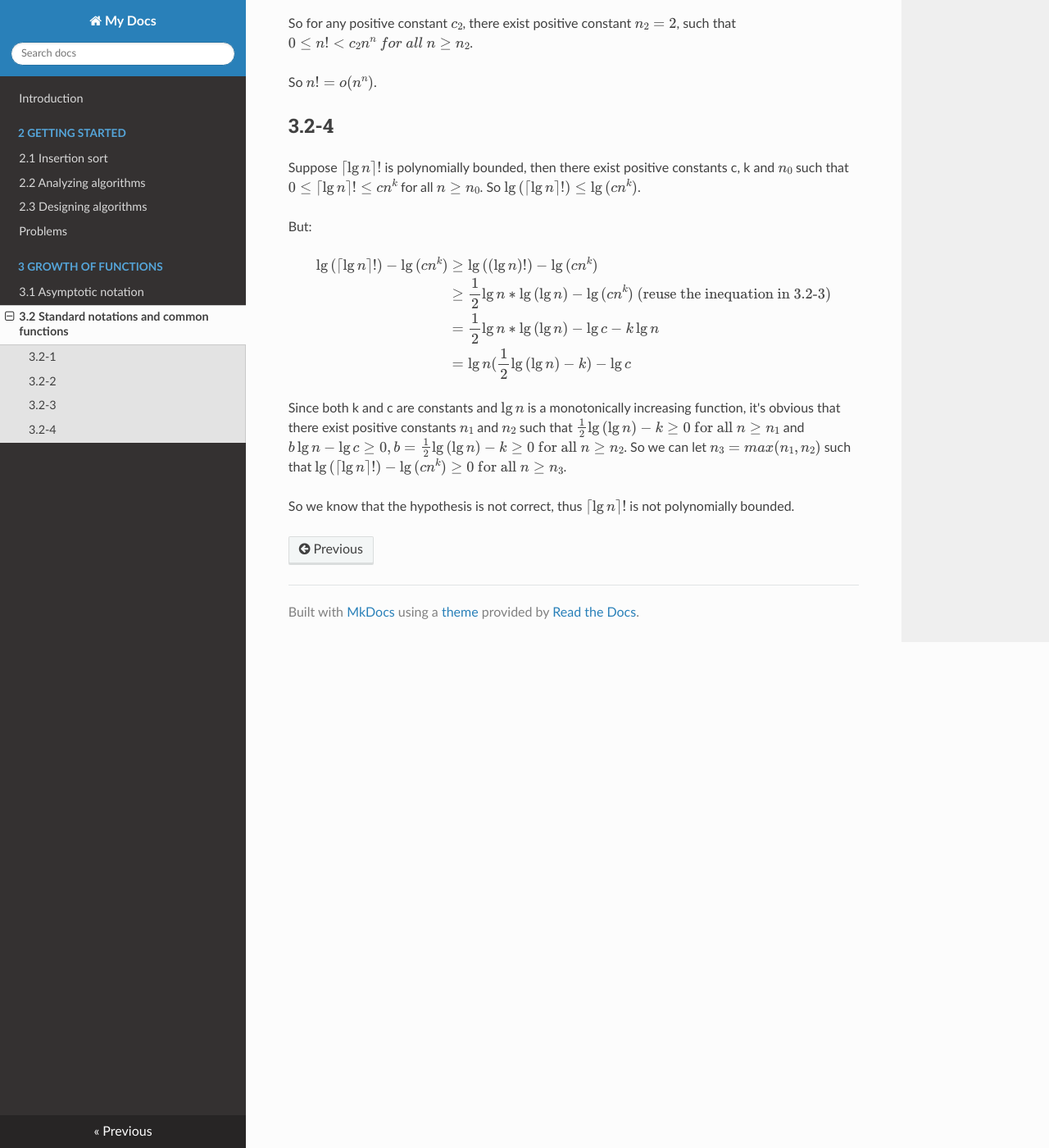
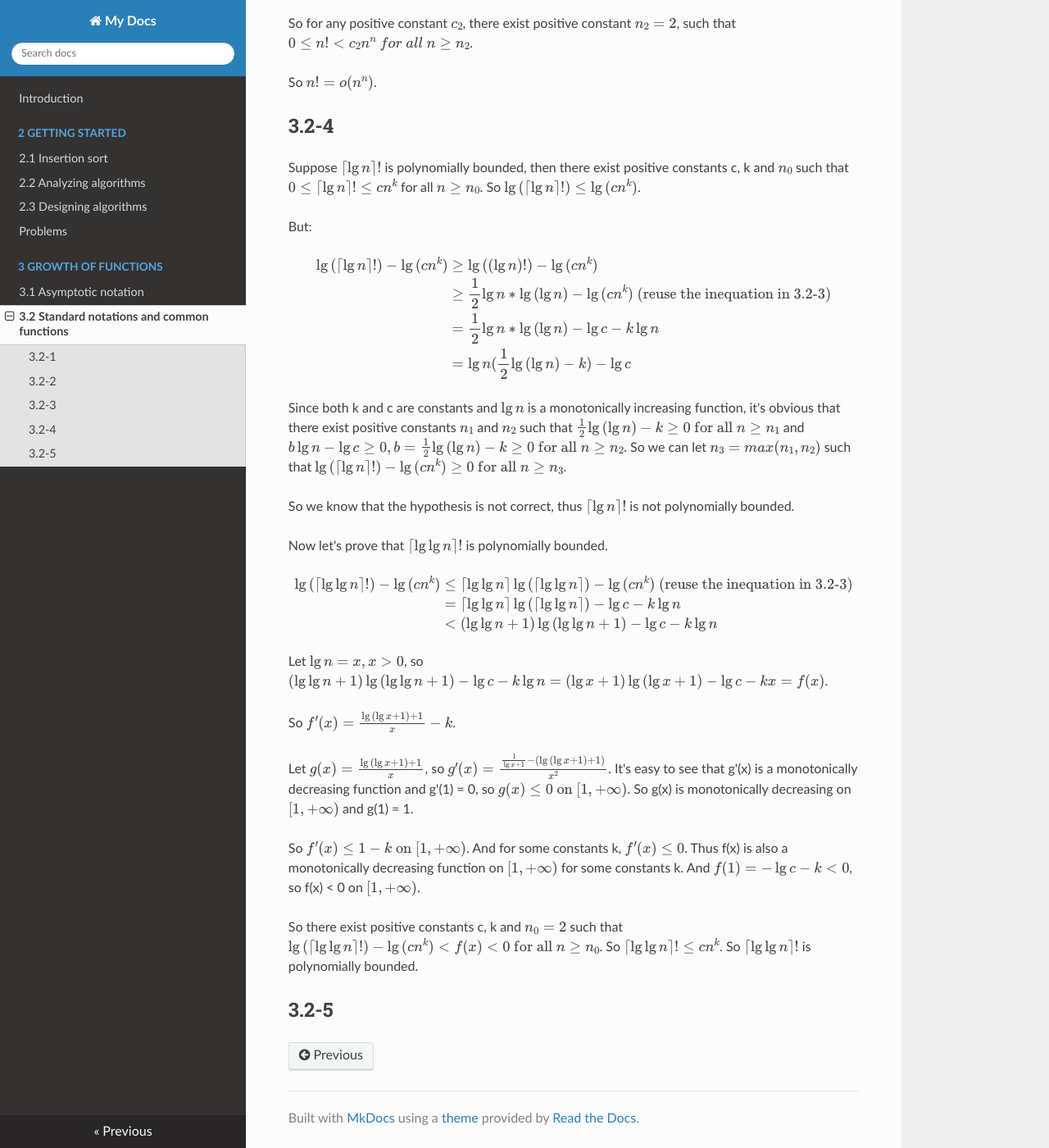
Before and after one commit to Frederick-S/Introduction-to-Algorithms-Notes, an MkDocs documentation site: the page built from docs/3-Growth-of-Functions/3.2-Standard-notations-and-common-functions.md, in a window 1280 px wide and 1400 px high, scrolled down 2118 px. Shown: the whole window at 82% size. Built offline with MkDocs 1.6.1, drawn with Linux system fonts in a browser that asks for light colours; nearby versions of some CDN libraries; formulas are drawn with MathJax 3; old or Windows-style settings are respelled for this version of MkDocs.

Commit message:
Update exercise

```diff
--- a/docs/3-Growth-of-Functions/3.2-Standard-notations-and-common-functions.md
+++ b/docs/3-Growth-of-Functions/3.2-Standard-notations-and-common-functions.md
@@ -102,3 +102,25 @@
 Since both k and c are constants and $\lg{n}$ is a monotonically increasing function, it's obvious that there exist positive constants $n_1$ and $n_2$ such that $\frac{1}{2}\lg{(\lg{n})} - k \geq 0 \text{ for all } n \geq n_1$ and $b\lg{n} - \lg{c} \geq 0, b = \frac{1}{2}\lg{(\lg{n})} - k \geq 0 \text{ for all } n \geq n_2$. So we can let $n_3 = max(n_1, n_2)$ such that $\lg{(\lceil \lg{n} \rceil!)} - \lg{(cn^k)} \geq 0 \text{ for all } n \geq n_3$.
 
 So we know that the hypothesis is not correct, thus $\lceil \lg{n} \rceil!$ is not polynomially bounded.
+
+Now let's prove that $\lceil \lg{\lg{n}} \rceil!$ is polynomially bounded.
+
+$$
+\begin{eqnarray}
+\lg{(\lceil \lg{\lg{n}} \rceil!)} - \lg{(cn^k)} &\leq& \lceil \lg{\lg{n}} \rceil\lg{(\lceil \lg{\lg{n}} \rceil)} - \lg{(cn^k)} \text{ (reuse the inequation in 3.2-3)} \\\
+&=& \lceil \lg{\lg{n}} \rceil\lg{(\lceil \lg{\lg{n}} \rceil)} - \lg{c} - k\lg{n} \\\
+&<& (\lg{\lg{n}} + 1)\lg{(\lg{\lg{n}} + 1)} - \lg{c} - k\lg{n} \\\
+\end{eqnarray}
+$$
+
+Let $\lg{n} = x, x > 0$, so $(\lg{\lg{n}} + 1)\lg{(\lg{\lg{n}} + 1)} - \lg{c} - k\lg{n} = (\lg{x} + 1)\lg{(\lg{x} + 1)} - \lg{c} - kx = f(x)$.
+
+So $f'(x) = \frac{\lg{(\lg{x} + 1)} + 1}{x} - k$.
+
+Let $g(x) = \frac{\lg{(\lg{x} + 1)} + 1}{x}$, so $g'(x) = \frac{\frac{1}{\lg{x} + 1} - (\lg{(\lg{x} + 1)} + 1)}{x^2}$. It's easy to see that g'(x) is a monotonically decreasing function and g'(1) = 0, so $g(x) \leq 0 \text{ on } [1, +\infty)$. So g(x) is monotonically decreasing on $[1, +\infty)$ and g(1) = 1.
+
+So $f'(x) \leq 1 - k \text{ on } [1, +\infty)$. And for some constants k, $f'(x) \leq 0$. Thus f(x) is also a monotonically decreasing function on $[1, +\infty)$ for some constants k. And $f(1) = -\lg{c} - k < 0$, so f(x) < 0 on $[1, +\infty)$.
+
+So there exist positive constants c, k and $n_0 = 2$ such that $\lg{(\lceil \lg{\lg{n}} \rceil!)} - \lg{(cn^k)} < f(x) < 0 \text{ for all } n \geq n_0$. So $\lceil \lg{\lg{n}} \rceil! \leq cn^k$. So $\lceil \lg{\lg{n}} \rceil!$ is polynomially bounded.
+
+## 3.2-5
```
